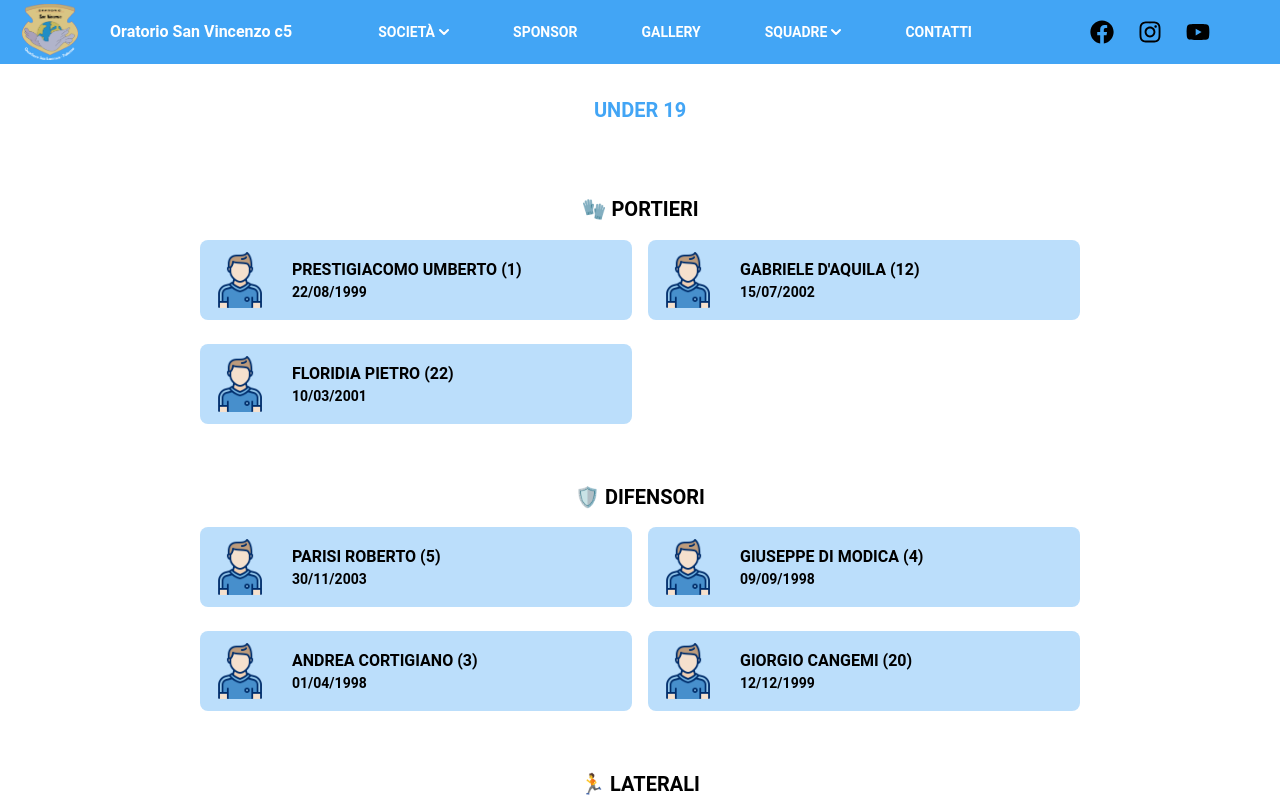
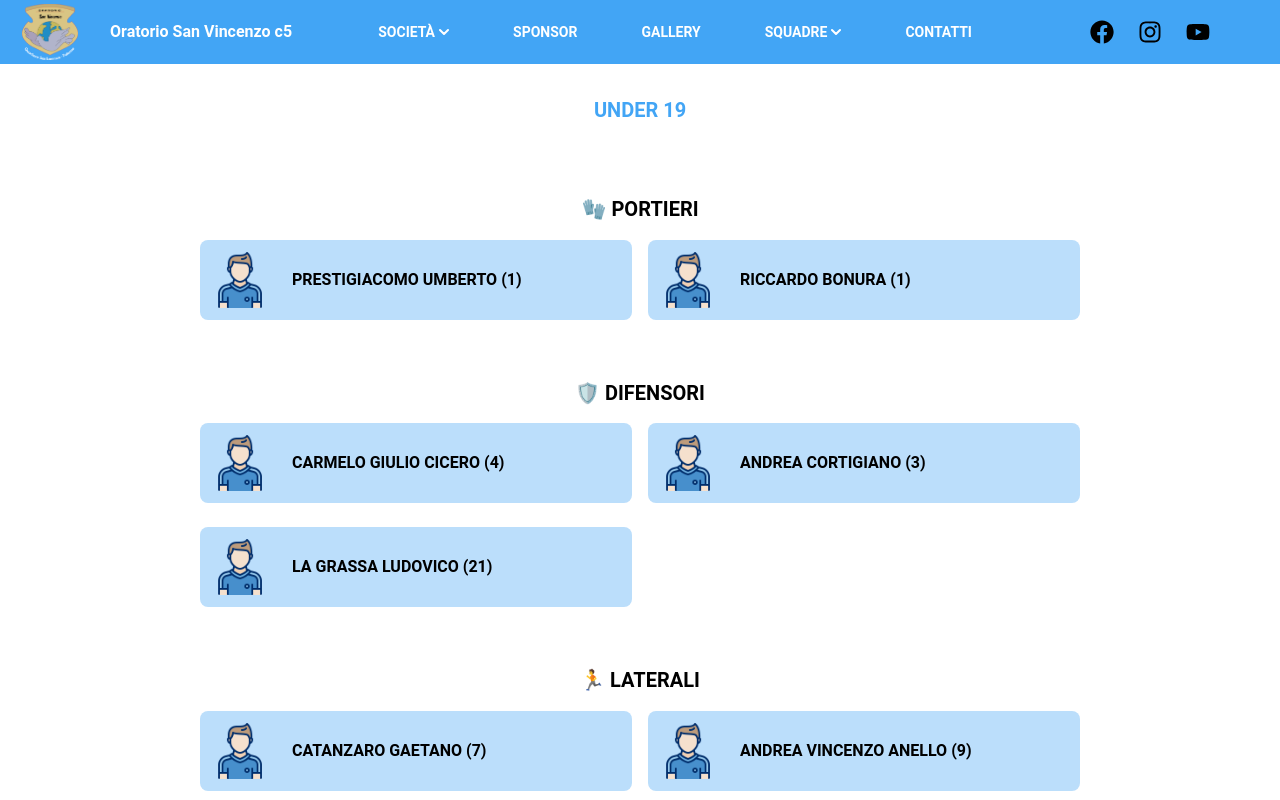
Before and after one commit to Maurilio93/Progetto-Oratorio, a React (Vite) app in the folder sanvincenzo/: page /under19 in a window 1280 px wide. Shown: the top 800 px of the page. Built offline with nearby package versions, Linux system fonts and the light colour scheme.

Commit message:
insert final changes

```diff
--- a/sanvincenzo/src/Section/LandingPage.jsx
+++ b/sanvincenzo/src/Section/LandingPage.jsx
@@ -25,6 +25,7 @@ export function LandingPage() {
     { imageLink: "images/sponsor5.png" },
     { imageLink: "images/sponsor6.png" },
     { imageLink: "images/sponsor7.png" },
+    { imageLink: "images/sponsor 8.png" },
   ];
 
   return (
--- a/sanvincenzo/src/Section/Navbar.jsx
+++ b/sanvincenzo/src/Section/Navbar.jsx
@@ -125,11 +125,6 @@ export function Navbar({ setMenuHeight }) {
                   {isSocietaDropdownOpen && (
                     <div className="absolute z-10 bg-white font-bold divide-y divide-gray-100 rounded-lg shadow w-44 left-1/2 transform -translate-x-1/2 mt-2">
                       <ul className="py-2 text-sm text-blue-400">
-                        <li>
-                          <button className="block px-4 py-2 hover:bg-gray-100 w-full">
-                            DIRIGENZA
-                          </button>
-                        </li>
                         <li>
                           <button
                             onClick={() => {
--- a/sanvincenzo/src/Section/PrimaSquadra.jsx
+++ b/sanvincenzo/src/Section/PrimaSquadra.jsx
@@ -14,30 +14,30 @@ export function PrimaSquadra() {
     // Array of players categorized by their roles
     const players = {
         PORTIERI: [
-            { name: "PRESTIGIACOMO UMBERTO (1)", data: "22/08/1999", avatar: "images/2348811.png" },
-            { name: "GABRIELE D'AQUILA (12)", data: "15/07/2002", avatar: "images/2348811.png" },
-            { name: "FLORIDIA PIETRO (22)", data: "10/03/2001", avatar: "images/2348811.png" },
+            { name: "PRESTIGIACOMO UMBERTO (1)", avatar: "images/2348811.png" },
+            { name: "GABRIELE D'AQUILA (12)", avatar: "images/2348811.png" },
+            { name: "FLORIDIA PIETRO (22)", avatar: "images/2348811.png" },
         ],
         DIFENSORI: [
-            { name: "PARISI ROBERTO (5)", data: "30/11/2003", avatar: "images/2348811.png" },
-            { name: "GIUSEPPE DI MODICA (4)", data: "09/09/1998", avatar: "images/2348811.png" },
-            { name: "ANDREA CORTIGIANO (3)", data: "01/04/1998", avatar: "images/2348811.png" },
-            { name: "GIORGIO CANGEMI (20)", data: "12/12/1999", avatar: "images/2348811.png" }
+            { name: "PARISI ROBERTO (5)", avatar: "images/2348811.png" },
+            { name: "GIUSEPPE DI MODICA (4)", avatar: "images/2348811.png" },
+            { name: "ANDREA CORTIGIANO (3)", avatar: "images/2348811.png" },
+            { name: "GIORGIO CANGEMI (20)", avatar: "images/2348811.png" }
         ],
         LATERALI: [
-            { name: "CATANZARO GAETANO (7)", data: "14/02/2000", avatar: "images/2348811.png" },
-            { name: "RUSSO VINCENZO (29)", data: "29/10/2004", avatar: "images/2348811.png" },
-            { name: "CERNIGLIARO KEVIN (17)", data: "07/07/2003", avatar: "images/2348811.png" },
-            { name: "LIGA GIUSEPPE (13)", data: "18/02/2000", avatar: "images/2348811.png" },
-            { name: "RICCOBONO ANTONINO (9)", data: "10/03/2001", avatar: "images/2348811.png" },
-            { name: "APRILE FLAVIO (6)", data: "05/06/2002", avatar: "images/2348811.png" },
-            { name: "LA GRASSA LUDOVICO (21)", data: "13/04/2001", avatar: "images/2348811.png" },
-            { name: "LUCA DI BENEDETTO (19)", data: "11/11/1999", avatar: "images/2348811.png" }
+            { name: "CATANZARO GAETANO (7)", avatar: "images/2348811.png" },
+            { name: "RUSSO VINCENZO (29)", avatar: "images/2348811.png" },
+            { name: "CERNIGLIARO KEVIN (17)", avatar: "images/2348811.png" },
+            { name: "LIGA GIUSEPPE (13)",avatar: "images/2348811.png" },
+            { name: "RICCOBONO ANTONINO (9)",avatar: "images/2348811.png" },
+            { name: "APRILE FLAVIO (6)",avatar: "images/2348811.png" },
+            { name: "LA GRASSA LUDOVICO (21)",avatar: "images/2348811.png" },
+            { name: "LUCA DI BENEDETTO (19)",avatar: "images/2348811.png" }
         ],
         PIVOTS: [
-            { name: "RUSSO STEFANO (10)", data: "15/07/2002", avatar: "images/2348811.png" },
-            { name: "DI MARIANO GIUSEPPE (11)", data: "27/01/2002", avatar: "images/2348811.png" },
-            { name: "CULOTTA GIUSEPPE (8)", data: "08/10/2001", avatar: "images/2348811.png" }
+            { name: "RUSSO STEFANO (10)",avatar: "images/2348811.png" },
+            { name: "DI MARIANO GIUSEPPE (11)",avatar: "images/2348811.png" },
+            { name: "CULOTTA GIUSEPPE (8)",avatar: "images/2348811.png" }
         ]
     };
 
--- a/sanvincenzo/src/Section/Under19.jsx
+++ b/sanvincenzo/src/Section/Under19.jsx
@@ -14,30 +14,26 @@ export function Under19() {
     // Array of players categorized by their roles
     const players = {
         PORTIERI: [
-            { name: "PRESTIGIACOMO UMBERTO (1)", data: "22/08/1999", avatar: "images/2348811.png" },
-            { name: "GABRIELE D'AQUILA (12)", data: "15/07/2002", avatar: "images/2348811.png" },
-            { name: "FLORIDIA PIETRO (22)", data: "10/03/2001", avatar: "images/2348811.png" },
+            { name: "PRESTIGIACOMO UMBERTO (1)", avatar: "images/2348811.png" },
+            { name: "RICCARDO BONURA (1)", avatar: "images/2348811.png" },
         ],
         DIFENSORI: [
-            { name: "PARISI ROBERTO (5)", data: "30/11/2003", avatar: "images/2348811.png" },
-            { name: "GIUSEPPE DI MODICA (4)", data: "09/09/1998", avatar: "images/2348811.png" },
-            { name: "ANDREA CORTIGIANO (3)", data: "01/04/1998", avatar: "images/2348811.png" },
-            { name: "GIORGIO CANGEMI (20)", data: "12/12/1999", avatar: "images/2348811.png" }
+            { name: "CARMELO GIULIO CICERO (4)", avatar: "images/2348811.png" },
+            { name: "ANDREA CORTIGIANO (3)", avatar: "images/2348811.png" },
+            { name: "LA GRASSA LUDOVICO (21)", avatar: "images/2348811.png" },
         ],
         LATERALI: [
-            { name: "CATANZARO GAETANO (7)", data: "14/02/2000", avatar: "images/2348811.png" },
-            { name: "RUSSO VINCENZO (29)", data: "29/10/2004", avatar: "images/2348811.png" },
-            { name: "CERNIGLIARO KEVIN (17)", data: "07/07/2003", avatar: "images/2348811.png" },
-            { name: "LIGA GIUSEPPE (13)", data: "18/02/2000", avatar: "images/2348811.png" },
-            { name: "RICCOBONO ANTONINO (9)", data: "10/03/2001", avatar: "images/2348811.png" },
-            { name: "APRILE FLAVIO (6)", data: "05/06/2002", avatar: "images/2348811.png" },
-            { name: "LA GRASSA LUDOVICO (21)", data: "13/04/2001", avatar: "images/2348811.png" },
-            { name: "LUCA DI BENEDETTO (19)", data: "11/11/1999", avatar: "images/2348811.png" }
+            { name: "CATANZARO GAETANO (7)", avatar: "images/2348811.png" },
+            { name: "ANDREA VINCENZO ANELLO (9)", avatar: "images/2348811.png" },
+            { name: "CERNIGLIARO KEVIN (17)", avatar: "images/2348811.png" },
+            { name: "LIGA GIUSEPPE (13)", avatar: "images/2348811.png" },
+            { name: "ANTONIO CICERO (11)", avatar: "images/2348811.png" },
+            { name: "FRANCESCO PRESTIGIACOMO (19)", avatar: "images/2348811.png" },
+            { name: "MANFREDI DEL GIUDICE (8)", avatar: "images/2348811.png" }
         ],
         PIVOTS: [
-            { name: "RUSSO STEFANO (10)", data: "15/07/2002", avatar: "images/2348811.png" },
-            { name: "DI MARIANO GIUSEPPE (11)", data: "27/01/2002", avatar: "images/2348811.png" },
-            { name: "CULOTTA GIUSEPPE (8)", data: "08/10/2001", avatar: "images/2348811.png" }
+            { name: "RUSSO STEFANO (10)", avatar: "images/2348811.png" },
+            { name: "ANDREA MINA' (10)", avatar: "images/2348811.png" },
         ]
     };
 
```
Also changed, not shown: sanvincenzo/images/sponsor 8.png (added).
